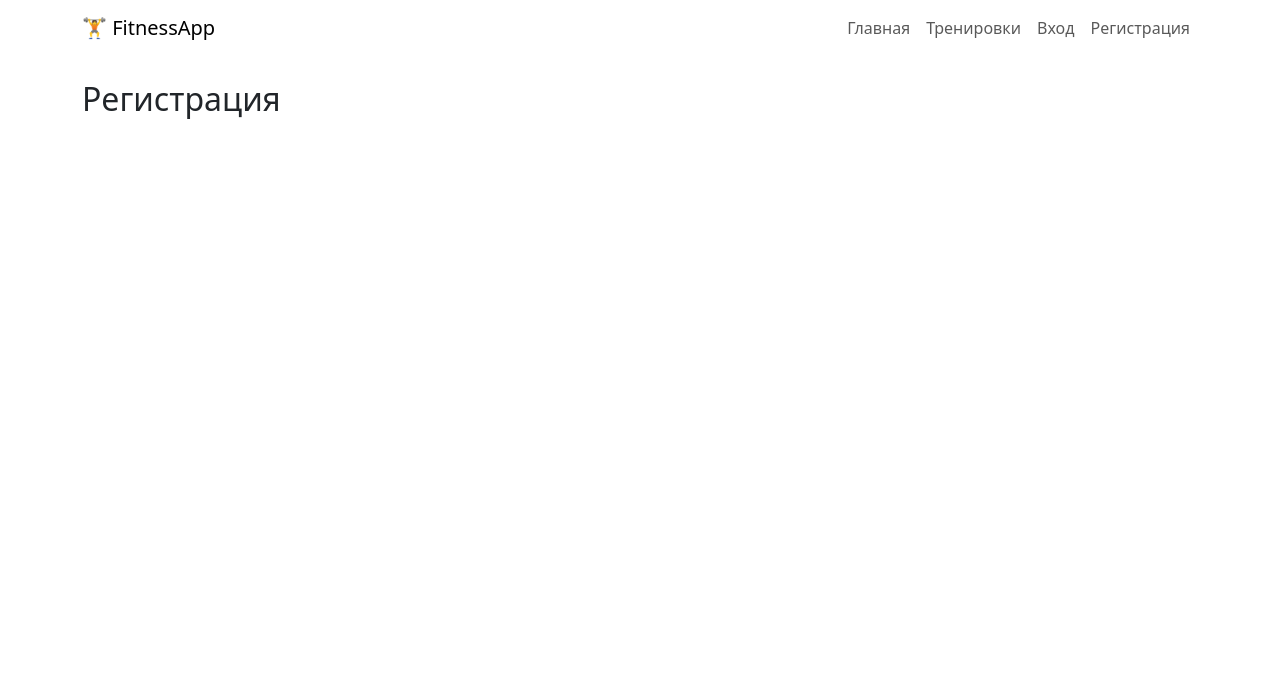
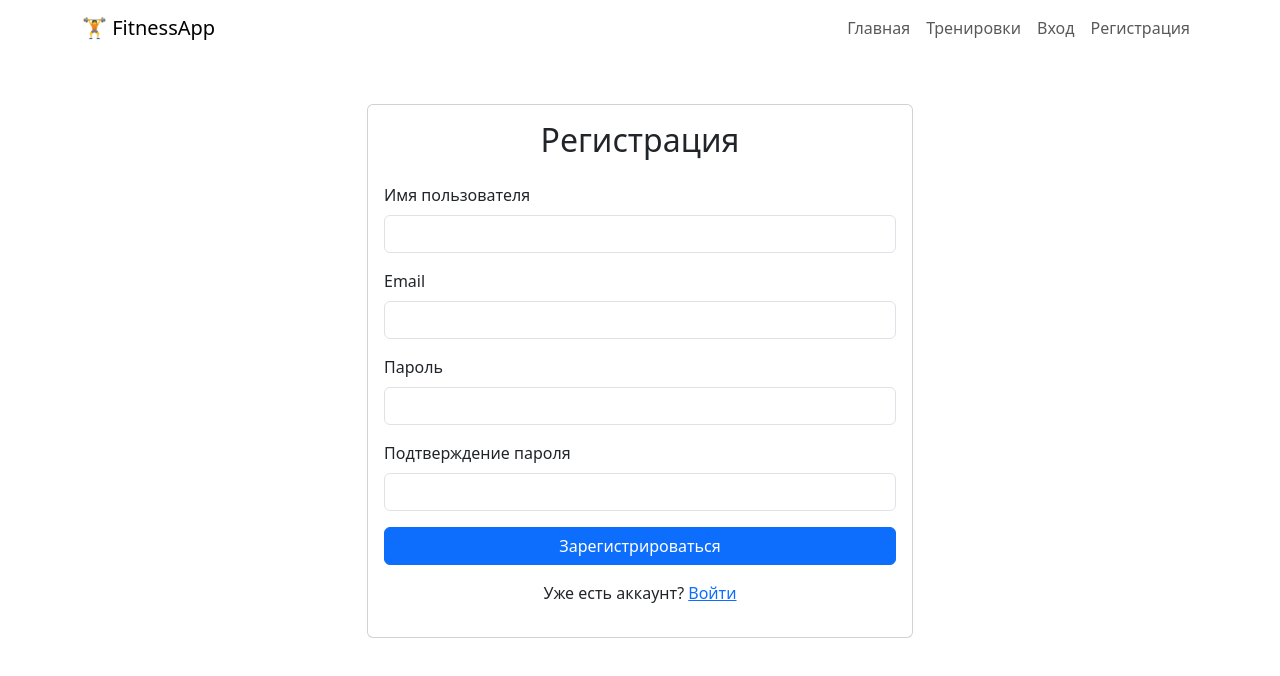
Before and after one commit to TimeCryyz/fitness-app, a React (Create React App) app in the folder frontend/: page /register in a window 1280 px wide. Shown: the top 676 px of the page. Built offline with nearby package versions, Linux system fonts and the light colour scheme.

Commit message:
feat: добавлены страницы логина и регистрации, обновлен App.js

```diff
--- a/frontend/src/App.js
+++ b/frontend/src/App.js
@@ -1,6 +1,8 @@
 import React, { useState, useEffect } from 'react';
 import { BrowserRouter as Router, Routes, Route, Link } from 'react-router-dom';
 import { AuthProvider, useAuth } from './contexts/AuthContext';
+import Login from './pages/Login';
+import Register from './pages/Register';
 import { workouts, categories } from './services/api';
 import 'bootstrap/dist/css/bootstrap.min.css';
 import './App.css';
@@ -143,9 +145,9 @@ function App() {
         <Routes>
           <Route path="/" element={<Home />} />
           <Route path="/workouts" element={<Home />} />
+          <Route path="/login" element={<Login />} />
+          <Route path="/register" element={<Register />} />
           <Route path="/workout/:id" element={<div className="container mt-4"><h2>Детали тренировки</h2></div>} />
-          <Route path="/login" element={<div className="container mt-4"><h2>Вход</h2></div>} />
-          <Route path="/register" element={<div className="container mt-4"><h2>Регистрация</h2></div>} />
           <Route path="/my-workouts" element={<div className="container mt-4"><h2>Мои тренировки</h2></div>} />
           <Route path="/create" element={<div className="container mt-4"><h2>Создать тренировку</h2></div>} />
         </Routes>
--- /dev/null
+++ b/frontend/src/pages/Login.js
@@ -0,0 +1,78 @@
+import React, { useState } from 'react';
+import { useNavigate, Link } from 'react-router-dom';
+import { useAuth } from '../contexts/AuthContext';
+
+function Login() {
+  const [username, setUsername] = useState('');
+  const [password, setPassword] = useState('');
+  const [error, setError] = useState('');
+  const [loading, setLoading] = useState(false);
+  const { login } = useAuth();
+  const navigate = useNavigate();
+
+  const handleSubmit = async (e) => {
+    e.preventDefault();
+    setError('');
+    setLoading(true);
+
+    try {
+      await login({ username, password });
+      navigate('/');
+    } catch (err) {
+      setError('Неверное имя пользователя или пароль');
+    } finally {
+      setLoading(false);
+    }
+  };
+
+  return (
+    <div className="container mt-5">
+      <div className="row justify-content-center">
+        <div className="col-md-6">
+          <div className="card">
+            <div className="card-body">
+              <h2 className="card-title text-center mb-4">Вход в систему</h2>
+              {error && (
+                <div className="alert alert-danger">{error}</div>
+              )}
+              <form onSubmit={handleSubmit}>
+                <div className="mb-3">
+                  <label className="form-label">Имя пользователя</label>
+                  <input
+                    type="text"
+                    className="form-control"
+                    value={username}
+                    onChange={(e) => setUsername(e.target.value)}
+                    required
+                  />
+                </div>
+                <div className="mb-3">
+                  <label className="form-label">Пароль</label>
+                  <input
+                    type="password"
+                    className="form-control"
+                    value={password}
+                    onChange={(e) => setPassword(e.target.value)}
+                    required
+                  />
+                </div>
+                <button
+                  type="submit"
+                  className="btn btn-primary w-100"
+                  disabled={loading}
+                >
+                  {loading ? 'Вход...' : 'Войти'}
+                </button>
+              </form>
+              <p className="text-center mt-3">
+                Нет аккаунта? <Link to="/register">Зарегистрироваться</Link>
+              </p>
+            </div>
+          </div>
+        </div>
+      </div>
+    </div>
+  );
+}
+
+export default Login;
--- /dev/null
+++ b/frontend/src/pages/Register.js
@@ -0,0 +1,119 @@
+import React, { useState } from 'react';
+import { useNavigate, Link } from 'react-router-dom';
+import { useAuth } from '../contexts/AuthContext';
+
+function Register() {
+  const [formData, setFormData] = useState({
+    username: '',
+    email: '',
+    password: '',
+    password2: '',
+  });
+  const [error, setError] = useState('');
+  const [loading, setLoading] = useState(false);
+  const { register } = useAuth();
+  const navigate = useNavigate();
+
+  const handleChange = (e) => {
+    setFormData({ ...formData, [e.target.name]: e.target.value });
+  };
+
+  const handleSubmit = async (e) => {
+    e.preventDefault();
+    setError('');
+
+    if (formData.password !== formData.password2) {
+      setError('Пароли не совпадают');
+      return;
+    }
+
+    setLoading(true);
+    try {
+      await register({
+        username: formData.username,
+        email: formData.email,
+        password: formData.password,
+      });
+      navigate('/login');
+    } catch (err) {
+      setError(err.response?.data?.password?.[0] || 'Ошибка регистрации');
+    } finally {
+      setLoading(false);
+    }
+  };
+
+  return (
+    <div className="container mt-5">
+      <div className="row justify-content-center">
+        <div className="col-md-6">
+          <div className="card">
+            <div className="card-body">
+              <h2 className="card-title text-center mb-4">Регистрация</h2>
+              {error && (
+                <div className="alert alert-danger">{error}</div>
+              )}
+              <form onSubmit={handleSubmit}>
+                <div className="mb-3">
+                  <label className="form-label">Имя пользователя</label>
+                  <input
+                    type="text"
+                    name="username"
+                    className="form-control"
+                    value={formData.username}
+                    onChange={handleChange}
+                    required
+                  />
+                </div>
+                <div className="mb-3">
+                  <label className="form-label">Email</label>
+                  <input
+                    type="email"
+                    name="email"
+                    className="form-control"
+                    value={formData.email}
+                    onChange={handleChange}
+                    required
+                  />
+                </div>
+                <div className="mb-3">
+                  <label className="form-label">Пароль</label>
+                  <input
+                    type="password"
+                    name="password"
+                    className="form-control"
+                    value={formData.password}
+                    onChange={handleChange}
+                    required
+                  />
+                </div>
+                <div className="mb-3">
+                  <label className="form-label">Подтверждение пароля</label>
+                  <input
+                    type="password"
+                    name="password2"
+                    className="form-control"
+                    value={formData.password2}
+                    onChange={handleChange}
+                    required
+                  />
+                </div>
+                <button
+                  type="submit"
+                  className="btn btn-primary w-100"
+                  disabled={loading}
+                >
+                  {loading ? 'Регистрация...' : 'Зарегистрироваться'}
+                </button>
+              </form>
+              <p className="text-center mt-3">
+                Уже есть аккаунт? <Link to="/login">Войти</Link>
+              </p>
+            </div>
+          </div>
+        </div>
+      </div>
+    </div>
+  );
+}
+
+export default Register;
```
